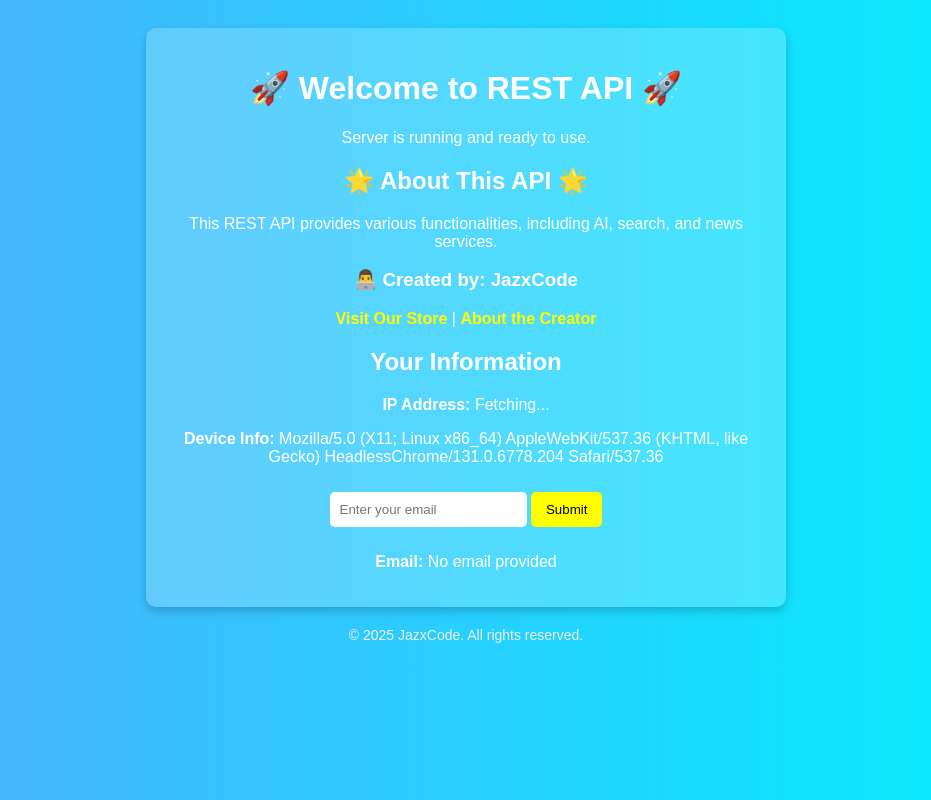
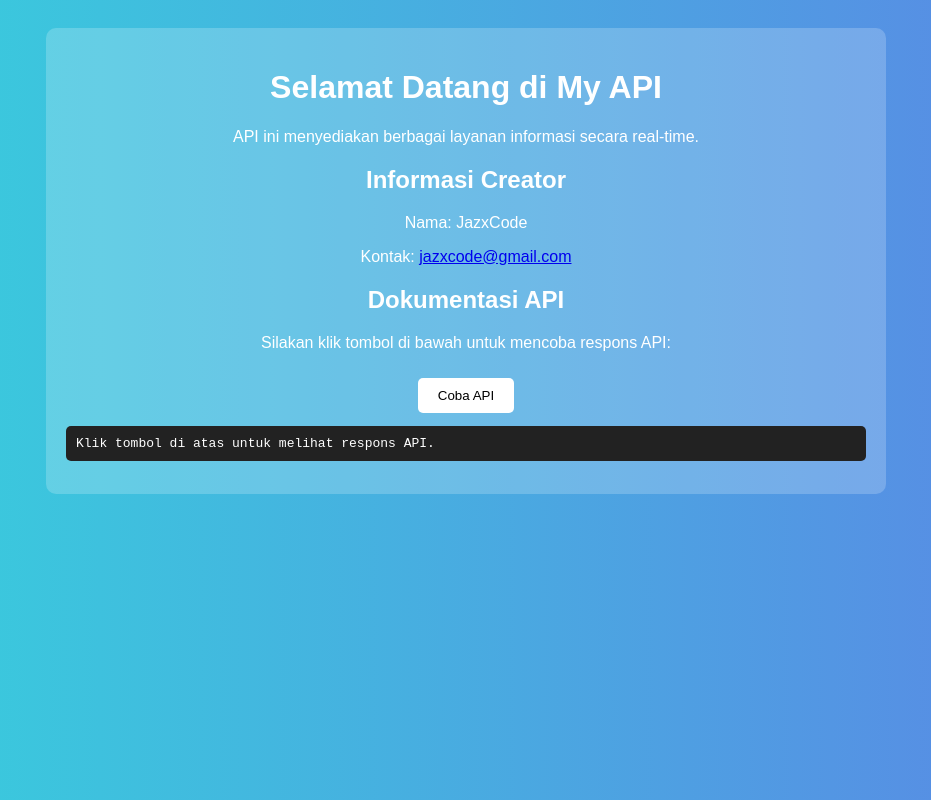
Before and after one commit to Jazxx77/MyApi, a website: page public/index.html in a window 1280 px wide. Shown: the whole page, without its empty margins (174-1105 px from the left). Drawn offline with Linux system fonts and the light colour scheme; no server answers.

Commit message:
Update index.html

```diff
--- a/public/index.html
+++ b/public/index.html
@@ -3,87 +3,54 @@
 <head>
     <meta charset="UTF-8">
     <meta name="viewport" content="width=device-width, initial-scale=1.0">
-    <title>REST API - JazxCode</title>
+    <title>Home - My API</title>
     <style>
         body {
             font-family: Arial, sans-serif;
             text-align: center;
             padding: 20px;
-            background: linear-gradient(to right, #4facfe, #00f2fe);
+            background: linear-gradient(to right, #36D1DC, #5B86E5);
             color: white;
         }
         .container {
-            max-width: 600px;
+            max-width: 800px;
             margin: auto;
             background: rgba(255, 255, 255, 0.2);
             padding: 20px;
             border-radius: 10px;
-            box-shadow: 0px 4px 10px rgba(0, 0, 0, 0.2);
         }
-        input {
+        pre {
+            background: #222;
             padding: 10px;
-            margin: 10px 0;
+            text-align: left;
+            border-radius: 5px;
+            overflow-x: auto;
+        }
+        button {
+            padding: 10px 20px;
+            margin-top: 10px;
+            background: #fff;
             border: none;
+            cursor: pointer;
             border-radius: 5px;
         }
-        button {
-            padding: 10px 15px;
-            background: yellow;
-            border: none;
-            border-radius: 5px;
-            cursor: pointer;
-        }
-        a {
-            color: yellow;
-            text-decoration: none;
-            font-weight: bold;
-        }
-        a:hover {
-            text-decoration: underline;
-        }
-        footer {
-            margin-top: 20px;
-            font-size: 14px;
-            color: #eee;
-        }
     </style>
-    <script>
-        function getUserIP() {
-            fetch('https://api64.ipify.org?format=json')
-                .then(response => response.json())
-                .then(data => {
-                    document.getElementById('ip-address').innerText = data.ip;
-                })
-                .catch(error => console.error('Error fetching IP:', error));
-        }
-        function getDeviceInfo() {
-            let userAgent = navigator.userAgent;
-            document.getElementById('device-info').innerText = userAgent;
-        }
-        window.onload = function() {
-            getUserIP();
-            getDeviceInfo();
-        }
-    </script>
 </head>
 <body>
     <div class="container">
-        <h1>🚀 Welcome to REST API 🚀</h1>
-        <p>Server is running and ready to use.</p>
-        <h2>🌟 About This API 🌟</h2>
-        <p>This REST API provides various functionalities, including AI, search, and news services.</p>
-        <h3>👨‍💻 Created by: <strong>JazxCode</strong></h3>
-        <p><a href="store.html">Visit Our Store</a> | <a href="creator.html">About the Creator</a></p>
+        <h1>Selamat Datang di My API</h1>
+        <p>API ini menyediakan berbagai layanan informasi secara real-time.</p>
 
-        <h2>Your Information</h2>
-        <p><strong>IP Address:</strong> <span id="ip-address">Fetching...</span></p>
-        <p><strong>Device Info:</strong> <span id="device-info">Fetching...</span></p>
-        <input type="email" id="email-input" placeholder="Enter your email">
-        <button onclick="showEmail()">Submit</button>
-        <p><strong>Email:</strong> <span id="email-display">No email provided</span></p>
+        <h2>Informasi Creator</h2>
+        <p>Nama: JazxCode</p>
+        <p>Kontak: <a href="mailto:jazxcode@gmail.com">jazxcode@gmail.com</a></p>
+
+        <h2>Dokumentasi API</h2>
+        <p>Silakan klik tombol di bawah untuk mencoba respons API:</p>
+        <button id="testApi">Coba API</button>
+        <pre id="apiResponse">Klik tombol di atas untuk melihat respons API.</pre>
     </div>
-    <footer>
-        &copy; 2025 JazxCode. All rights reserved.
-    </footer>
+
+    <script src="documentation.js"></script>
 </body>
 </html>
```
